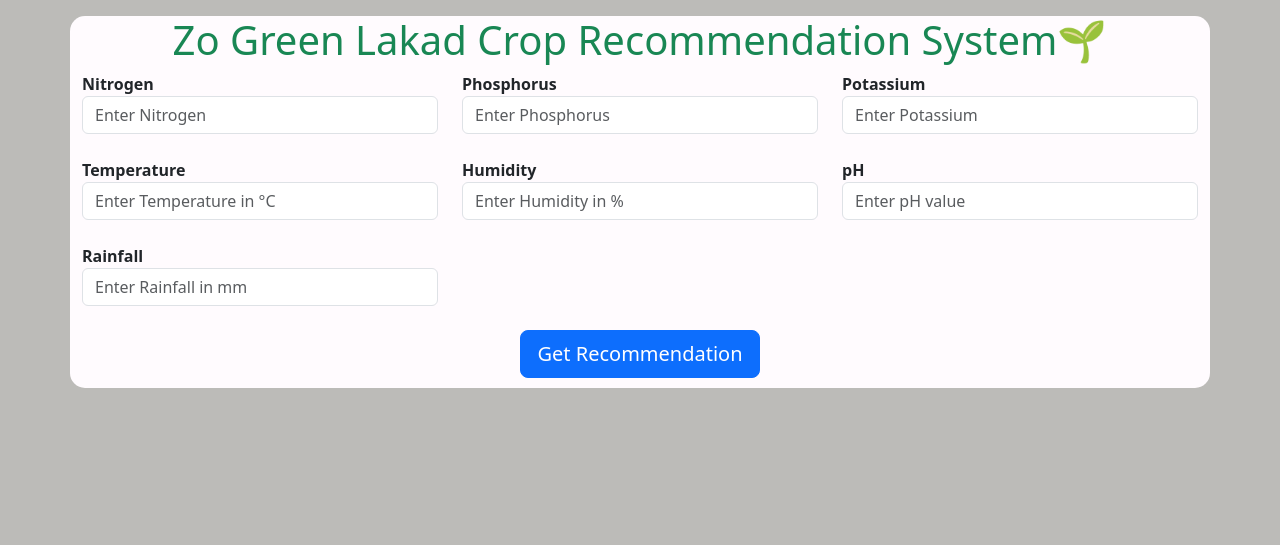
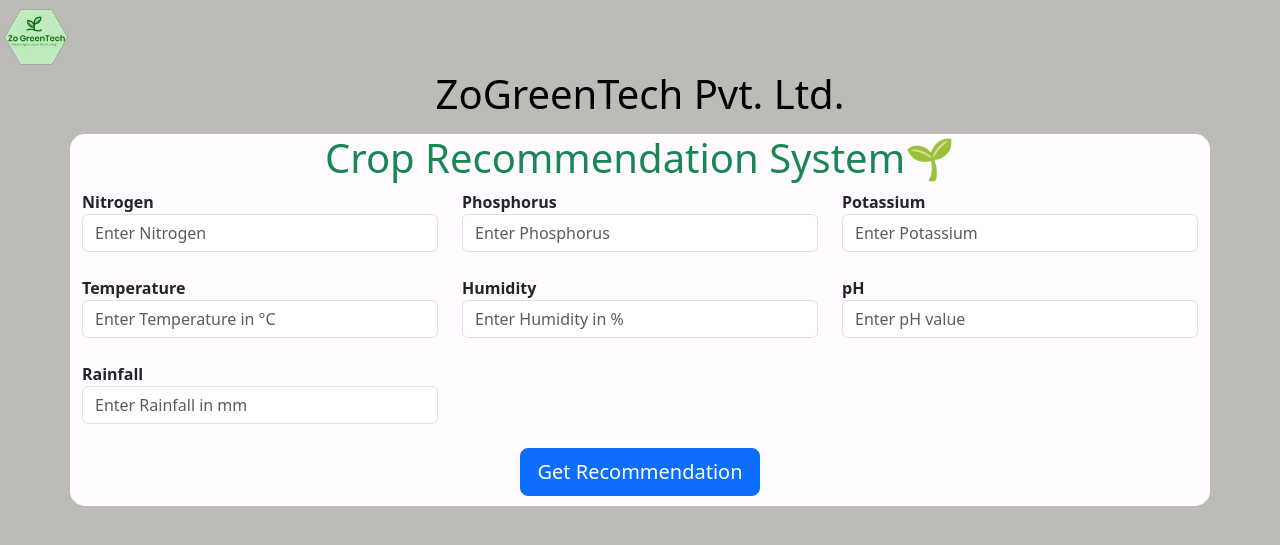
Before and after one commit to anthony7gates/zogreentech, a Flask app: page / in a window 1280 px wide. Shown: the part 56-601 px from the top of the page. Run offline with Flask 3, Linux system fonts and the light colour scheme; parts of the project's set-up code (start-up, migrations or seed data) failed here and were passed over.

Commit message:
Logo dah belh
Logo added and company name added

```diff
--- a/templates/index.html
+++ b/templates/index.html
@@ -3,7 +3,7 @@
   <head>
     <meta charset="utf-8">
     <meta name="viewport" content="width=device-width, initial-scale=1">
-    <title>Lakad Crop Recommendation System</title>
+    <title>ZoGreenTech Pvt. Ltd.</title>
     <link href="https://cdn.jsdelivr.net/npm/bootstrap@5.3.0-alpha3/dist/css/bootstrap.min.css" rel="stylesheet" integrity="sha384-KK94CHFLLe+nY2dmCWGMq91rCGa5gtU4mk92HdvYe+M/SXH301p5ILy+dN9+nJOZ" crossorigin="anonymous">
   </head>
   <style>
@@ -43,10 +43,11 @@
     <a class="navbar-brand" href="/">Crop Recommendation System Using Machine Learning</a>
   </div>
 </nav>
-
+  <img src="{{url_for('static', filename='logo.png')}}" style="width: 70px; height: 70px;" class="card-img-top" alt="...">   <h1>ZoGreenTech Pvt. Ltd.</h1>
 <!--==========================================================================================-->
   <div class="container my-3 mt-3">
-      <h1 class="text-success">Zo Green Lakad Crop Recommendation System<span class="text-success">🌱</span></h1>
+
+      <h1 class="text-success">Crop Recommendation System<span class="text-success">🌱</span></h1>
 
 <!--      adding form-->
       <form action="/predict" method="POST">
```
Also changed, not shown: static/logo.png (added).
